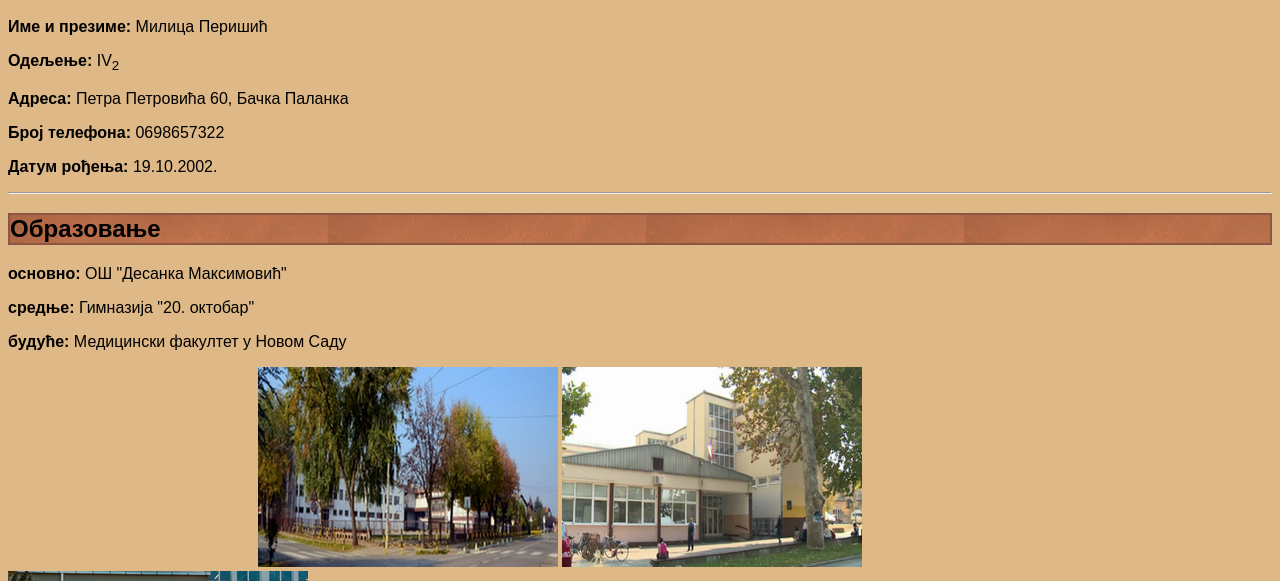
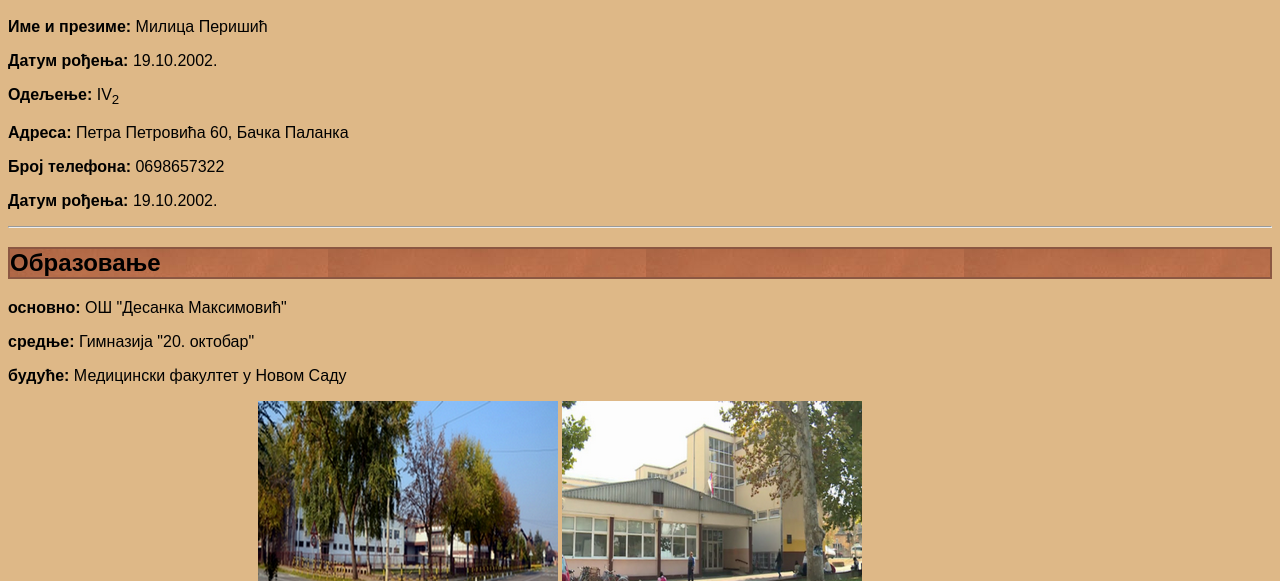
Before and after one commit to siouemaj/lujpaster, a plain HTML site: page posebne stranice/vezba5.3_Perisic_Milica.html in a window 1280 px wide. Shown: the part 219-800 px from the top of the page. Drawn offline with Linux system fonts and the light colour scheme.

Commit message:
Update vezba5.3_Perisic_Milica.html

```diff
--- a/posebne stranice/vezba5.3_Perisic_Milica.html
+++ b/posebne stranice/vezba5.3_Perisic_Milica.html
@@ -18,8 +18,10 @@
           <hr>
           <h1> Моји подаци</h1>
 
-          <p> <strong> Име и презиме: </strong>  Милица Перишић  </p>
-          <p><strong> Одељење:</strong> IV<sub>2</sub> </p>
+        <p> <strong> Име и презиме: </strong>  Милица Перишић </p>
+        <p><strong> Датум рођења:</strong> 19.10.2002.</p> </p>
+
+        <p><strong> Одељење:</strong> IV<sub>2</sub> </p>
           <p><strong> Адреса:</strong>  Петра Петровића 60, Бачка Паланка  </p>
           <p><strong> Број телефона:</strong>  0698657322 </p>
         <p><strong> Датум рођења:</strong> 19.10.2002.</p>
```
